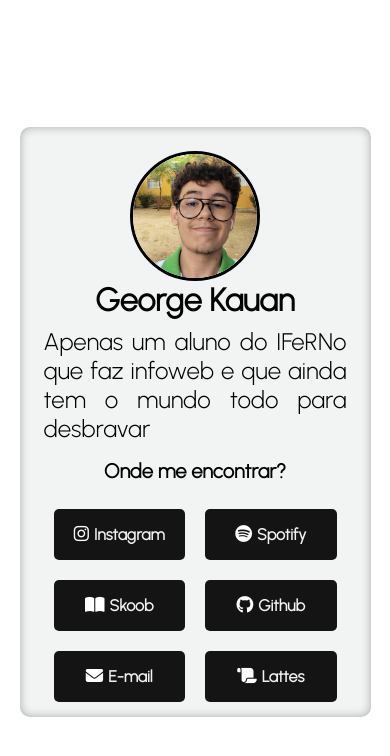
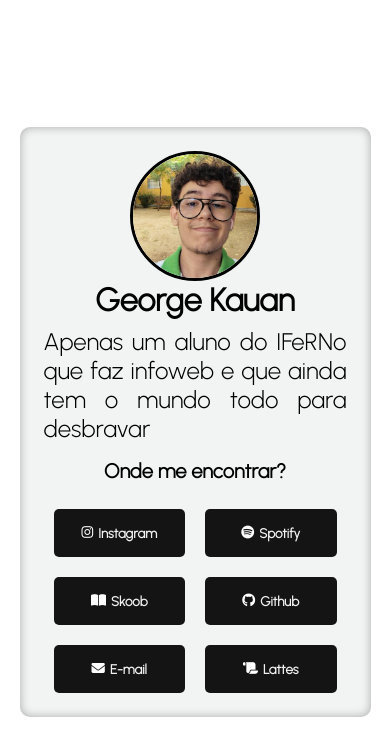
Before and after one commit to kzinge/SitePessoal, a plain HTML site: page index.html in a window 390 px wide. Drawn offline with Linux system fonts and the light colour scheme.

Commit message:
Atualizar o style.css

```diff
--- a/style.css
+++ b/style.css
@@ -180,11 +180,11 @@
     }
 
     .redes button {
-        font-size: 13pt;
+        font-size: 10pt;
     }
 
     .redes button h6 {
-        font-size: 12pt;
+        font-size: 10pt;
     }
 
 
```
